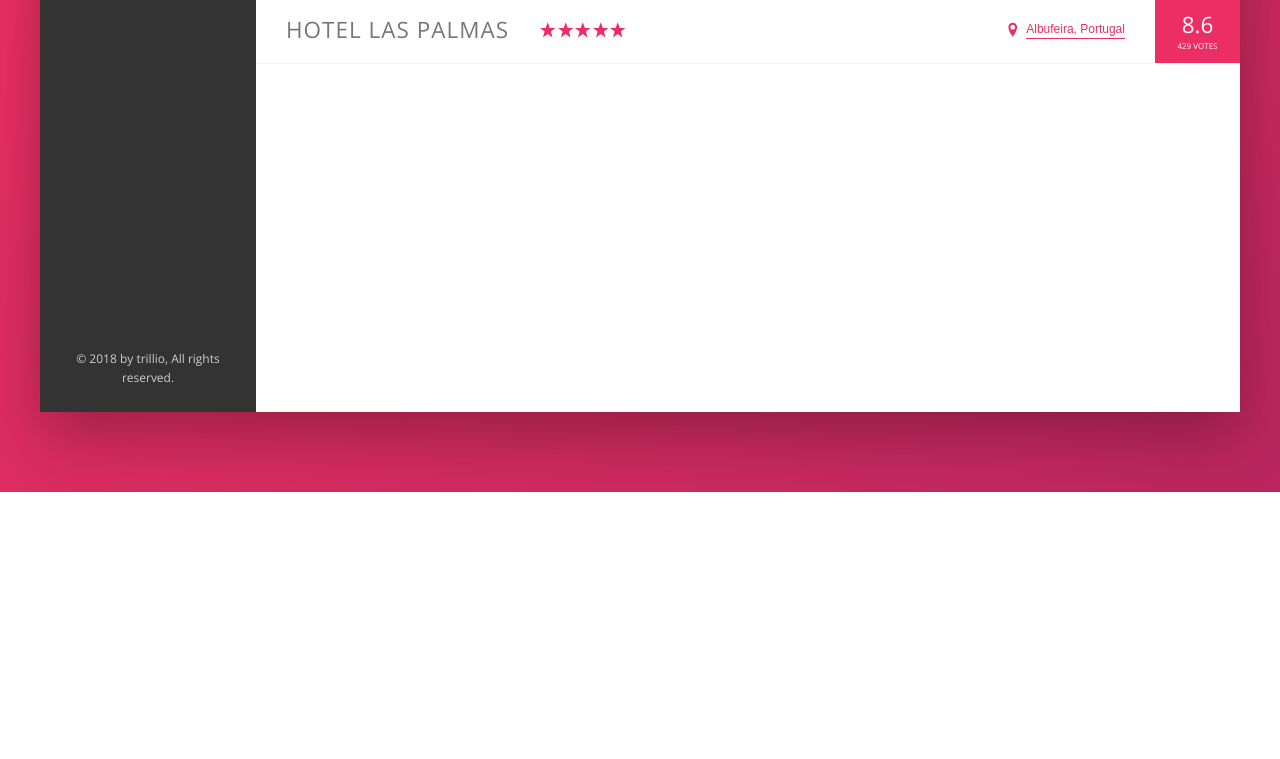
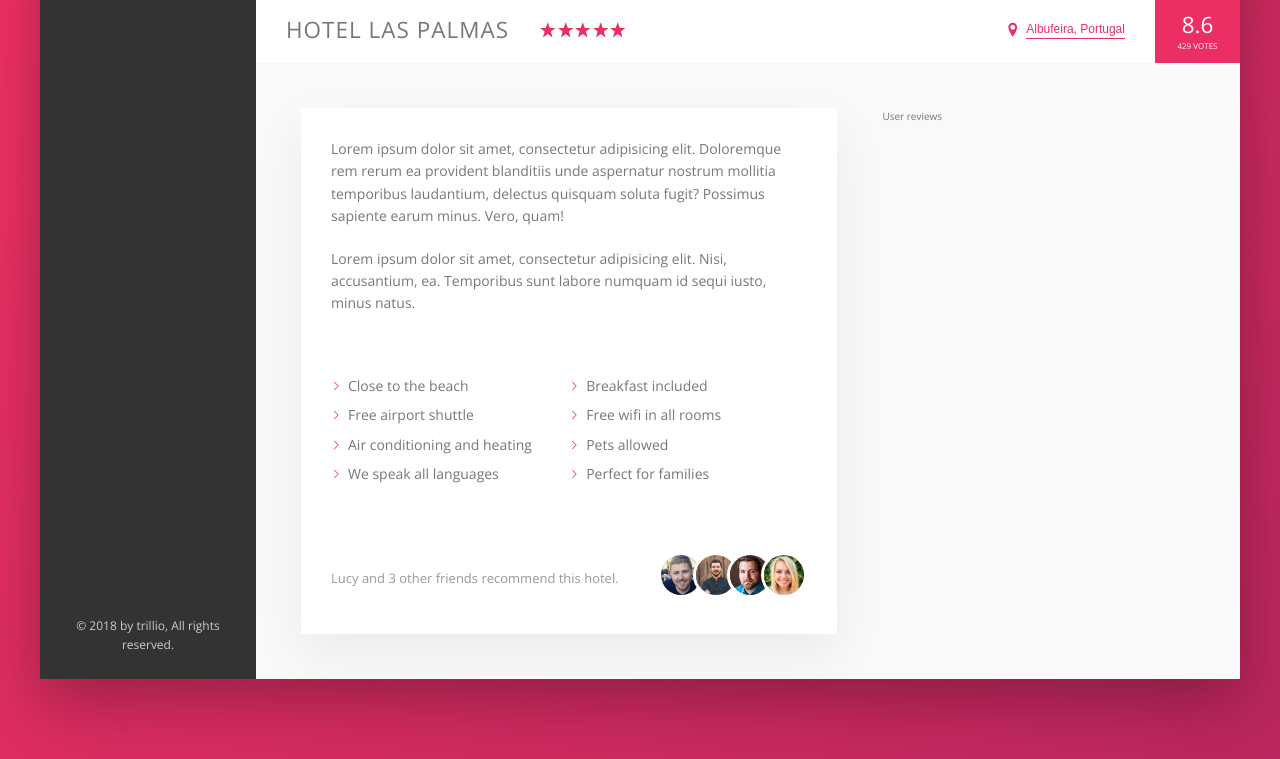
Before and after one commit to inovux/trillo-app, a website: page index.html in a window 1280 px wide. Shown: the part 538-1297 px from the top of the page. Before the commit the page ends 1030 px from the top, so only its background shows below. Drawn offline with nearby package versions, Linux system fonts and the light colour scheme.

Commit message:
Add and style description section

```diff
--- a/index.html
+++ b/index.html
@@ -133,6 +133,44 @@
                 <div class="overview__rating-count">429 votes</div>
               </div>
             </div>
+
+            <div class="detail">
+              <div class="description">
+                <p class="paragraph">
+                  Lorem ipsum dolor sit amet, consectetur adipisicing elit. Doloremque rem rerum ea provident blanditiis unde aspernatur nostrum mollitia temporibus laudantium, delectus quisquam soluta fugit? Possimus sapiente earum minus. Vero, quam!
+                </p>
+                <p class="paragraph">
+                  Lorem ipsum dolor sit amet, consectetur adipisicing elit. Nisi, accusantium, ea. Temporibus sunt labore numquam id sequi iusto, minus natus.
+                </p>
+
+                <ul class="list">
+                  <li class="list__item">Close to the beach</li>
+                  <li class="list__item">Breakfast included</li>
+                  <li class="list__item">Free airport shuttle</li>
+                  <li class="list__item">Free wifi in all rooms</li>
+                  <li class="list__item">Air conditioning and heating</li>
+                  <li class="list__item">Pets allowed</li>
+                  <li class="list__item">We speak all languages</li>
+                  <li class="list__item">Perfect for families</li>
+                </ul>
+
+                <div class="recommend">
+                  <p class="recommend__count">
+                    Lucy and 3 other friends recommend this hotel.
+                  </p>
+                  <div class="recommend__friends">
+                    <img src="img/user-3.jpg" alt="Friend 1" class="recommend__photo">
+                    <img src="img/user-4.jpg" alt="Friend 2" class="recommend__photo">
+                    <img src="img/user-5.jpg" alt="Friend 3" class="recommend__photo">
+                    <img src="img/user-6.jpg" alt="Friend 4" class="recommend__photo">
+                  </div>
+                </div>
+              </div>
+
+              <div class="user-reviews">
+                User reviews
+              </div>
+            </div>
           </main>
         </div>
       </div>
--- a/sass/_base.scss
+++ b/sass/_base.scss
@@ -13,6 +13,9 @@
   --color-grey-dark-3: #999;
 
   --shadow-dark: 0 2rem 6rem rgba(0, 0, 0, .3);
+  --shadow-light: 0 2rem 5rem rgba(0, 0, 0, .06);
+
+  --line: border-bottom: 1px solid var(--color-grey-light-2);
 }
 
 * {
--- a/sass/_components.scss
+++ b/sass/_components.scss
@@ -186,7 +186,7 @@
 .overview {
   display: flex;
   align-items: center;
-  border-bottom: 1px solid var(--color-grey-light-2);
+  border-bottom: var(--line);
 
   &__heading {
     font-size: 2.25rem;
@@ -279,3 +279,65 @@
     box-shadow: none;
   }
 }
+
+.paragraph:not(:last-child) {
+  margin-bottom: 2rem;
+}
+
+.list {
+  list-style: none;
+  margin: 3rem 0;
+  padding: 3rem 0;
+  border-top: var(--line);
+  border-bottom: var(--line);
+  display: flex;
+  flex-wrap: wrap;
+
+  &__item {
+    flex: 0 0 50%;
+    margin-bottom: .7rem;
+  }
+
+  &__item::before {
+    content: "";
+    display: inline-block;
+    height: 1rem;
+    width: 1rem;
+    margin-right: .7rem;
+    // background-image: url(../img/chevron-thin-right.svg);
+    // background-size: cover;
+
+    background-color: var(--color-primary);
+    -webkit-mask-image: url(../img/chevron-thin-right.svg);
+    -webkit-mask-size: cover;
+    mask-image: url(../img/chevron-thin-right.svg);
+    mask-size: cover;
+  }
+}
+
+.recommend {
+  font-size: 1.3rem;
+  color: var(--color-grey-dark-3);
+  display: flex;
+  align-items: center;
+
+  &__count {
+    margin-right: auto;
+  }
+
+  &__friends {
+
+  }
+
+  &__photo {
+    height: 4rem;
+    width: 4rem;
+    border-radius: 50%;
+    border: 3px solid #fff;
+    box-sizing: content-box;
+
+    &:not(:last-child) {
+      margin-right: -1.5rem;
+    }
+  }
+}
--- a/sass/_layout.scss
+++ b/sass/_layout.scss
@@ -12,7 +12,7 @@
   font-size: 1.4rem;
   height: 7rem;
   background-color: #fff;
-  border-bottom: 1px solid var(--color-grey-light-2);
+  border-bottom: var(--line);
   display: flex;
   justify-content: space-between;
   align-items: center;
@@ -33,6 +33,25 @@
 
 .hotel-view {
   background-color: #fff;
-  height: 80rem;
   flex: 1;
 }
+
+.detail {
+  display: flex;
+  padding: 4.5rem;
+  background-color: var(--color-grey-light-1);
+  border-bottom: var(--line);
+}
+
+.description {
+  font-size: 1.4rem;
+  background-color: #fff;
+  box-shadow: var(--shadow-light);
+  padding: 3rem;
+  flex: 0 0 60%;
+  margin-right: 4.5rem;
+}
+
+.user-reviews {
+  flex: 1;
+}
```
Also changed, not shown: css/style.css.
